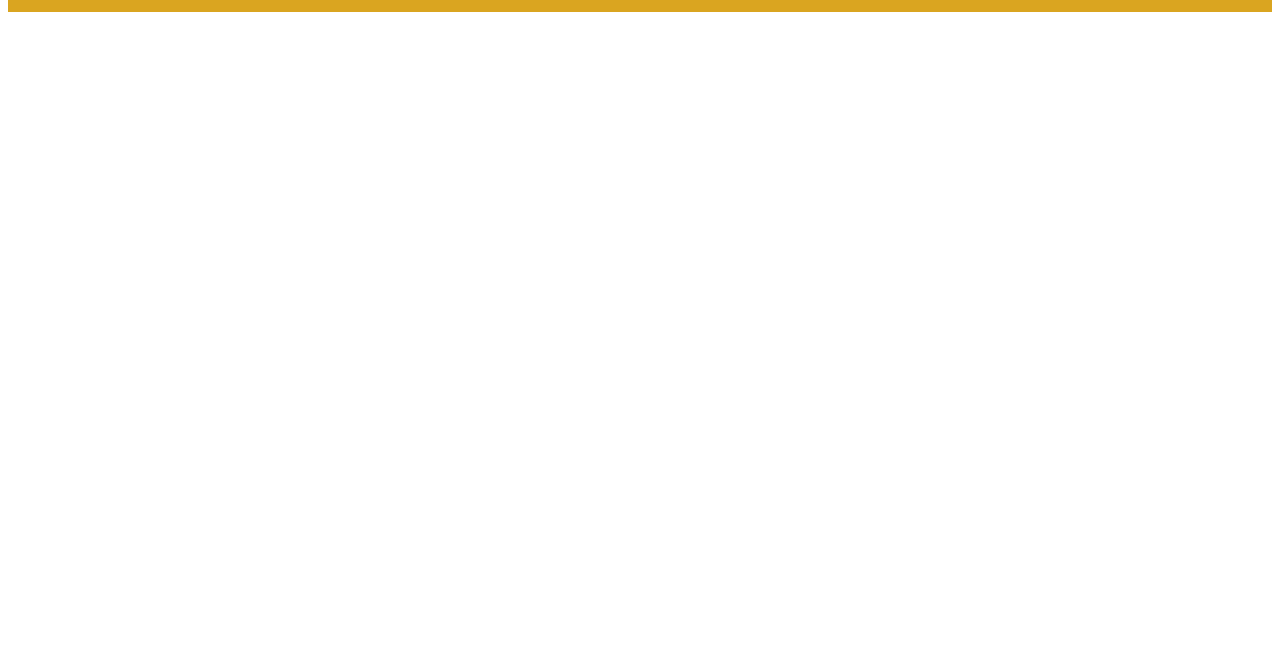
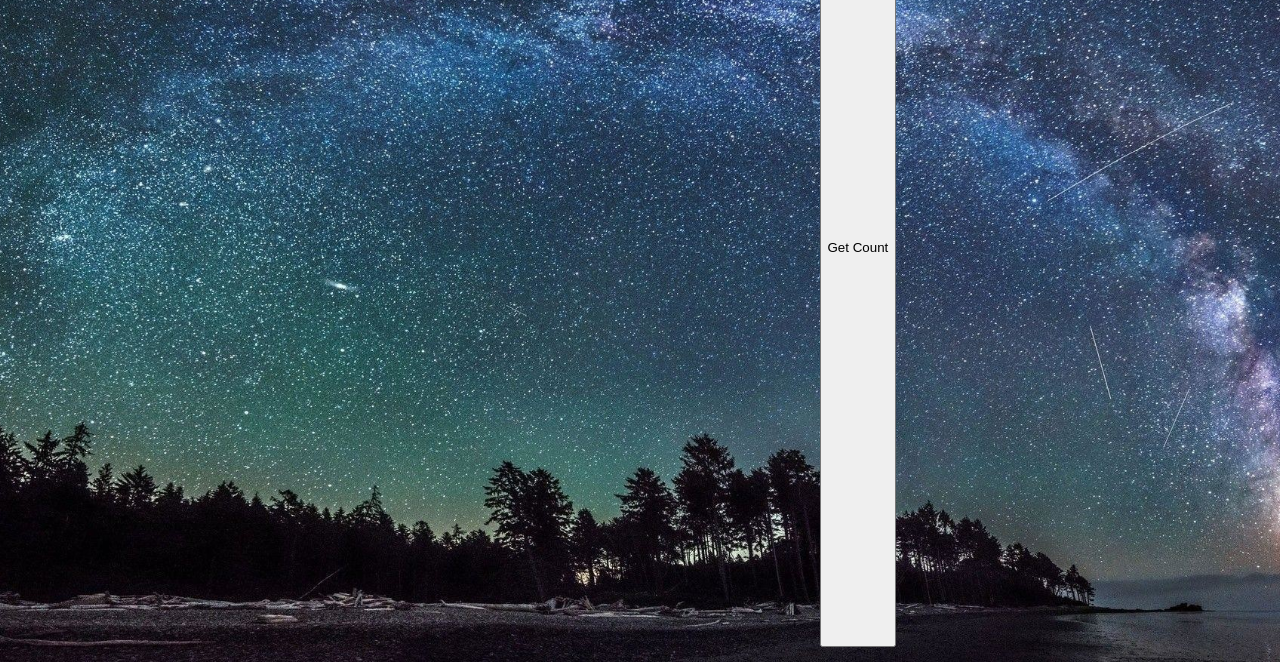
Before and after one commit to PurnimaNaik/npm-package-download-count, a React app: page / in a window 1280 px wide. Shown: the part 153-815 px from the top of the page. Built offline with nearby package versions, Linux system fonts and the light colour scheme.

Commit message:
background image added

```diff
--- a/package.json
+++ b/package.json
@@ -37,6 +37,7 @@
     "babel-preset-env": "^1.7.0",
     "babel-preset-es2015": "^6.24.1",
     "babel-preset-react": "^7.5.5",
+    "file-loader": "^4.2.0",
     "webpack": "^4.39.3",
     "webpack-cli": "^3.3.7",
     "webpack-dev-server": "^3.8.0"
--- a/src/index.html
+++ b/src/index.html
@@ -7,7 +7,7 @@
     <meta http-equiv="X-UA-Compatible" content="ie=edge">
     <title>npm count</title>
 </head>
-<body>
+<body  style="margin:0;">
     <div id="app"></div>
     <script src="app/bundle.js"></script>
 </body>
--- a/src/styles/index.css
+++ b/src/styles/index.css
@@ -1,6 +1,12 @@
 .container {
     display: flex;
+    flex:1;
+    height:100vh;
+    width:100vw;
+    background-position: center;
+    background-repeat: no-repeat;
+    background-size: cover;
+    padding-bottom: 15px;
+    background-image:url('../images/background.jpg');
     justify-content: center;
-    padding-bottom: 15px;
-    background-color: goldenrod;
   }
--- a/webpack.config.js
+++ b/webpack.config.js
@@ -30,6 +30,15 @@ var config={
       { loader: 'css-loader' }
     ]
   },
+  {
+    test: /\.(png|jpg|gif)$/,
+    use: [
+      {
+        loader: 'file-loader',
+        options: {}
+      }
+    ]
+  }
   ]
   }
 
```
Also changed, not shown: src/images/background.jpg (added), 1 other file.
